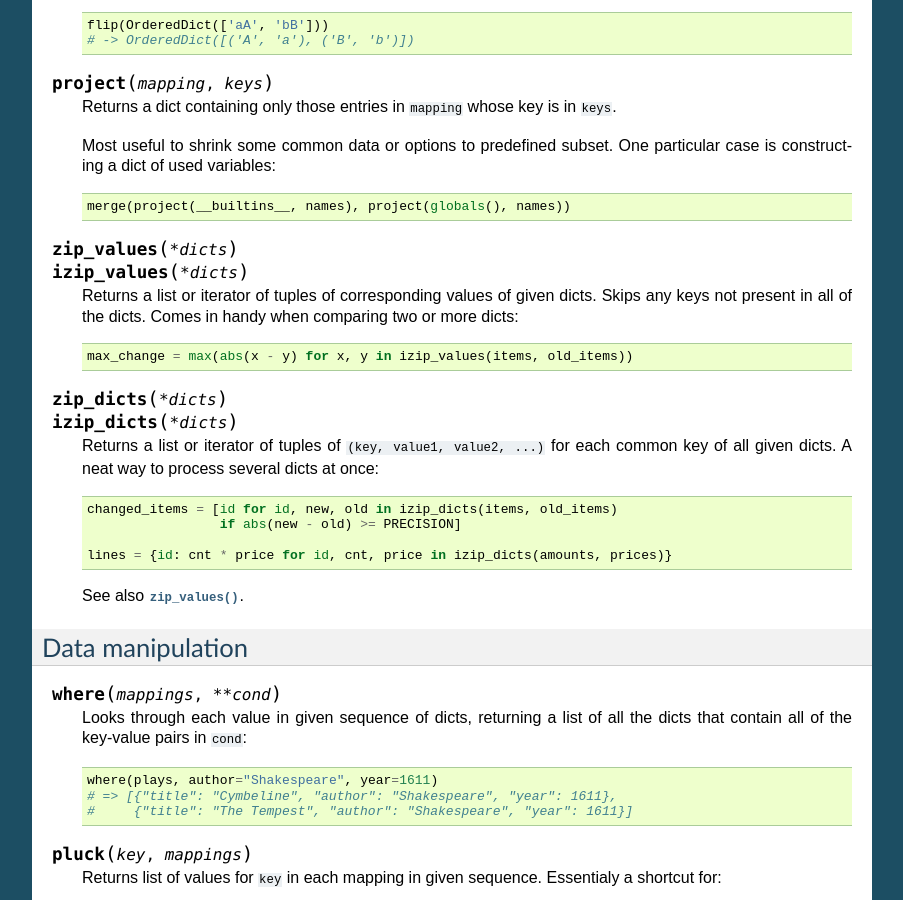
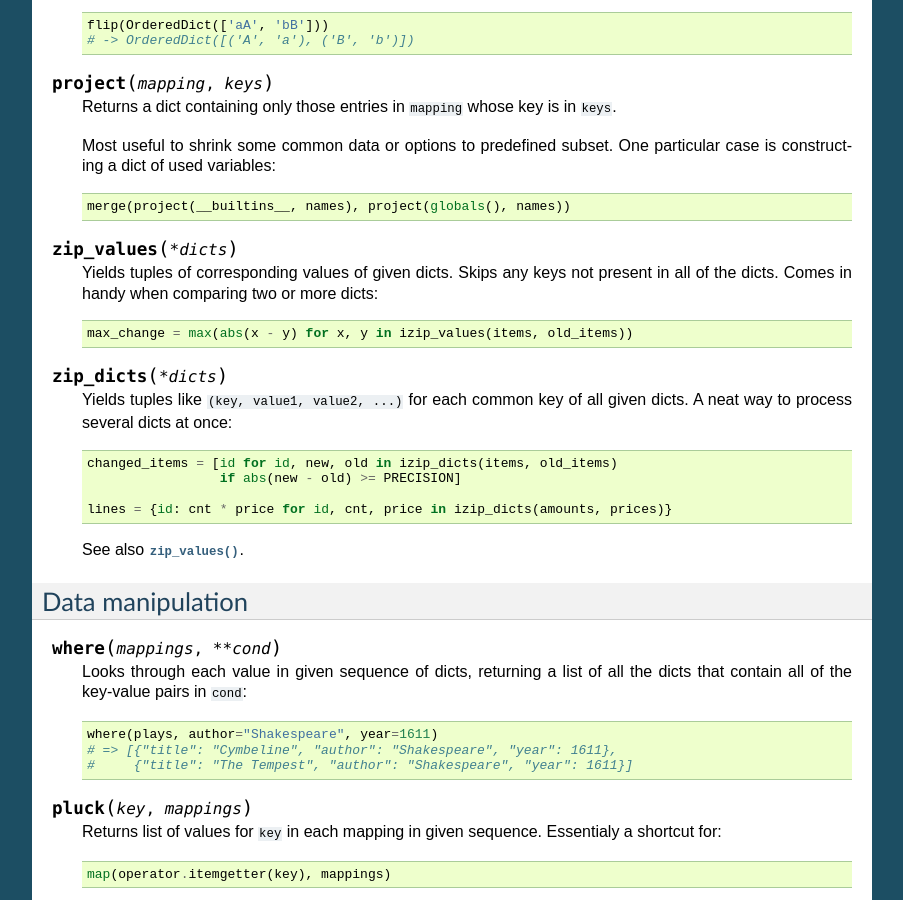
Before and after one commit to Jamaal224/funcy, a Sphinx documentation site: the page built from docs/colls.rst, in a window 1280 px wide and 900 px high, scrolled down 2240 px. Shown: the whole window, without its empty margins (198-1101 px from the left). Built offline with Sphinx 7.4.7, drawn with Linux system fonts in a browser that asks for light colours; pages that are not in the unit, such as notebooks, are missing from menus; some of the changed text lies outside the part shown.

Commit message:
Rmoved list versions of zip_values() and zip_dicts()
Names zip_values() and zip_dicts() are now used for iterator variants

```diff
--- a/docs/colls.rst
+++ b/docs/colls.rst
@@ -148,17 +148,15 @@ Dict utils
 
 
 .. function:: zip_values(*dicts)
-              izip_values(*dicts)
 
-    Returns a list or iterator of tuples of corresponding values of given dicts. Skips any keys not present in all of the dicts. Comes in handy when comparing two or more dicts::
+    Yields tuples of corresponding values of given dicts. Skips any keys not present in all of the dicts. Comes in handy when comparing two or more dicts::
 
         max_change = max(abs(x - y) for x, y in izip_values(items, old_items))
 
 
 .. function:: zip_dicts(*dicts)
-              izip_dicts(*dicts)
 
-    Returns a list or iterator of tuples of ``(key, value1, value2, ...)`` for each common key of all given dicts. A neat way to process several dicts at once::
+    Yields tuples like ``(key, value1, value2, ...)`` for each common key of all given dicts. A neat way to process several dicts at once::
 
         changed_items = [id for id, new, old in izip_dicts(items, old_items)
                          if abs(new - old) >= PRECISION]
```
Also changed, not shown: 2 other files.
